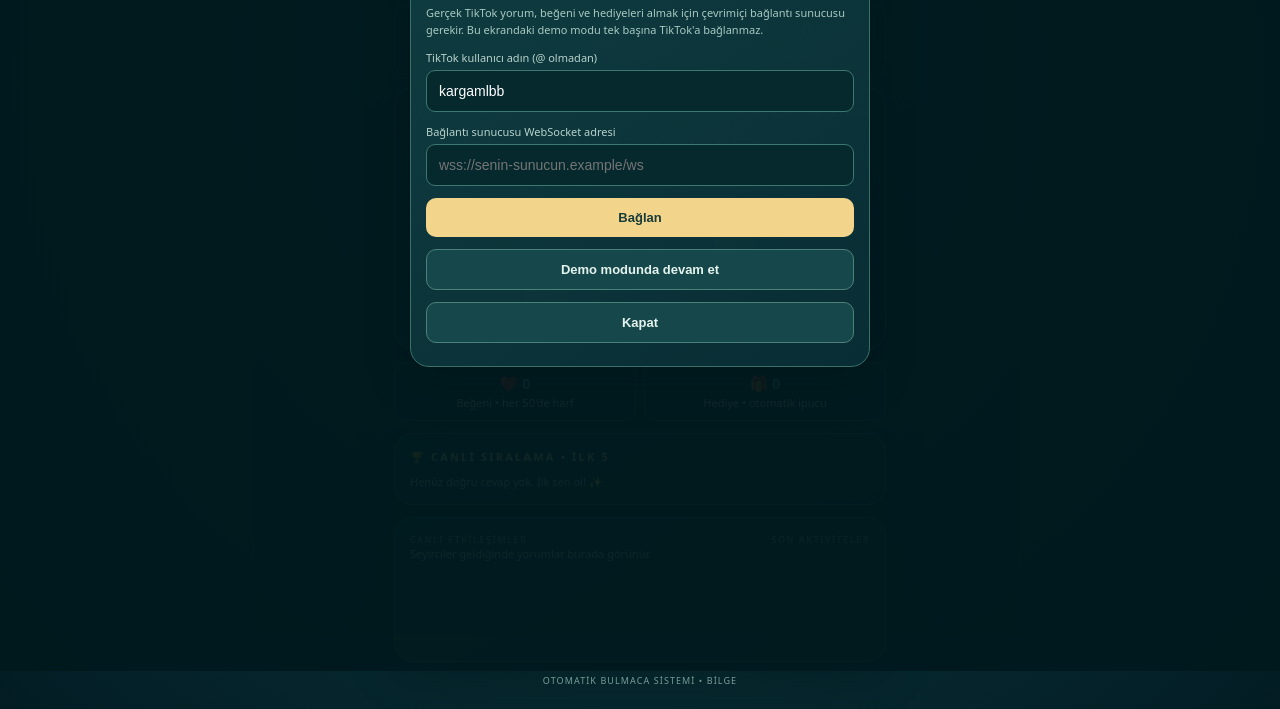
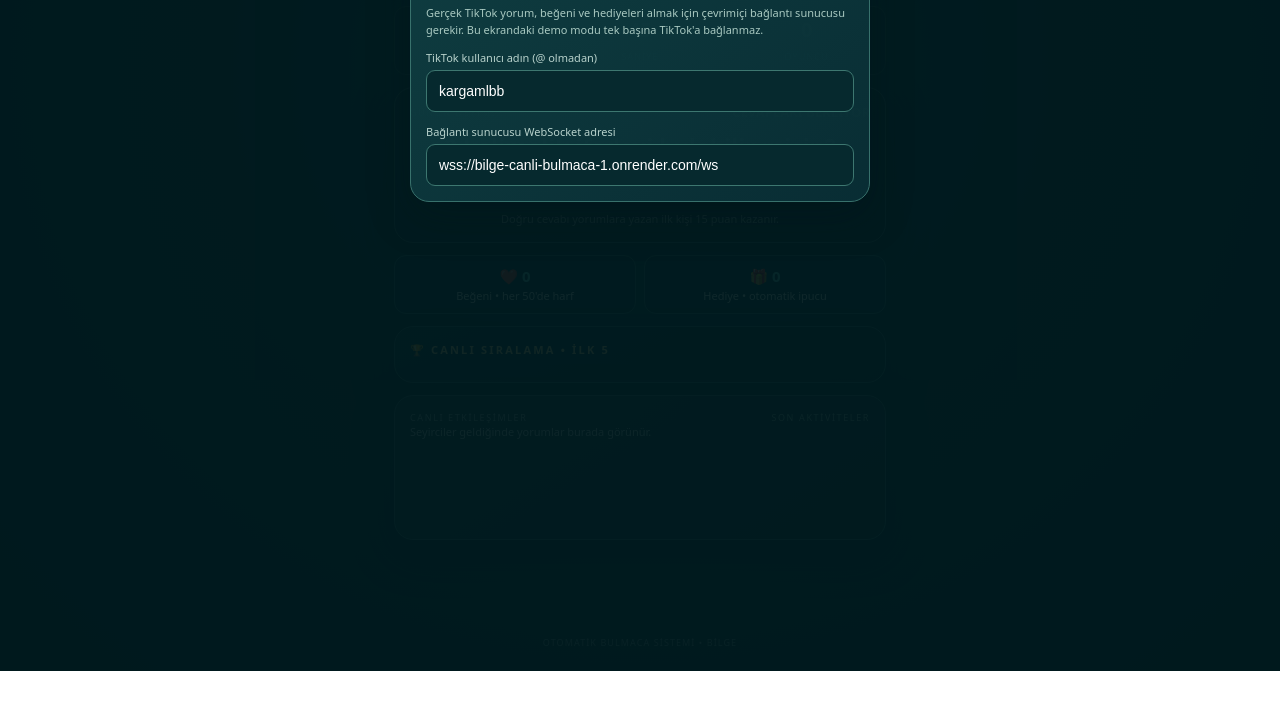
Before and after one commit to elif588/bilge-canli-bulmaca, a plain HTML site: page index.html in a window 1280 px wide. Both pictures are taken after a click on the element "● DEMO MODU". Shown: the part 129-838 px from the top of the page. After the commit the page ends 800 px from the top, so only its background shows below. Drawn offline with Linux system fonts and the light colour scheme.

Commit message:
Update index.html

```diff
--- a/index.html
+++ b/index.html
@@ -41,7 +41,7 @@ footer{margin-top:auto;text-align:center;color:#789d98;font-size:9px;letter-spac
 <section class="card"><div class="row"><span class="eyebrow">CANLI ETKİLEŞİMLER</span><span class="eyebrow">SON AKTİVİTELER</span></div><div class="feed" id="feed"><div class="feedline">Seyirciler geldiğinde yorumlar burada görünür.</div></div></section>
 <footer>OTOMATİK BULMACA SİSTEMİ • BİLGE</footer>
 </div>
-<div id="setup"><section class="card"><h2>Yayın bağlantısı</h2><p class="status">Gerçek TikTok yorum, beğeni ve hediyeleri almak için çevrimiçi bağlantı sunucusu gerekir. Bu ekrandaki demo modu tek başına TikTok'a bağlanmaz.</p><label>TikTok kullanıcı adın (@ olmadan)</label><input id="handle" value="kargamlbb" placeholder="ornekhesap"><label>Bağlantı sunucusu WebSocket adresi</label><input id="wsurl" placeholder="wss://senin-sunucun.example/ws"><button id="connectBtn">Bağlan</button><button class="secondary" id="demoBtn">Demo modunda devam et</button><button class="secondary" id="closeBtn">Kapat</button><div class="status" id="setupStatus"></div></section></div>
+<div id="setup"><section class="card"><h2>Yayın bağlantısı</h2><p class="status">Gerçek TikTok yorum, beğeni ve hediyeleri almak için çevrimiçi bağlantı sunucusu gerekir. Bu ekrandaki demo modu tek başına TikTok'a bağlanmaz.</p><label>TikTok kullanıcı adın (@ olmadan)</label><input id="handle" value="kargamlbb" placeholder="ornekhesap"><label>Bağlantı sunucusu WebSocket adresi</label><input id="wsurl" value="wss://bilge-canli-bulmaca-1.onrender.com/ws" placeholder="WebSocket adresi">
 <script>
 const bank=[
 {cat:"DEYİM",q:"Bir işi gereğinden fazla büyütmek",a:"PİREYİ DEVE YAPMAK"},
```
